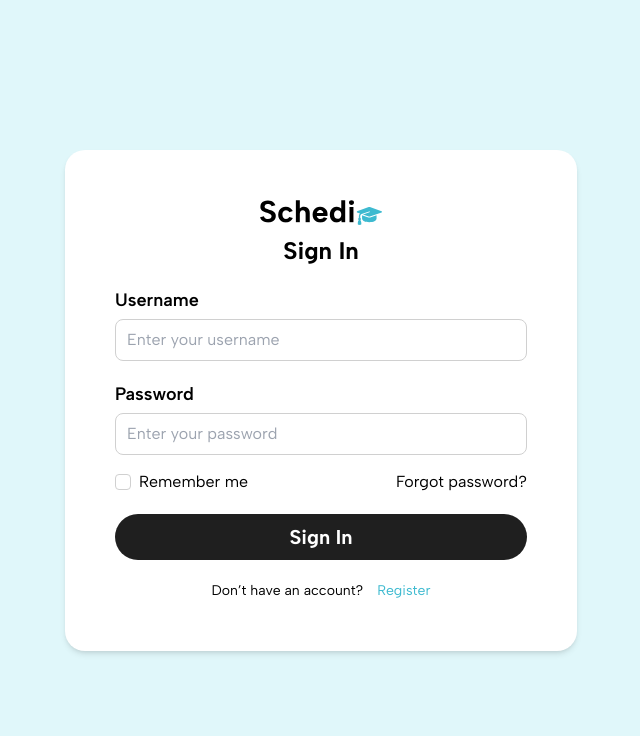
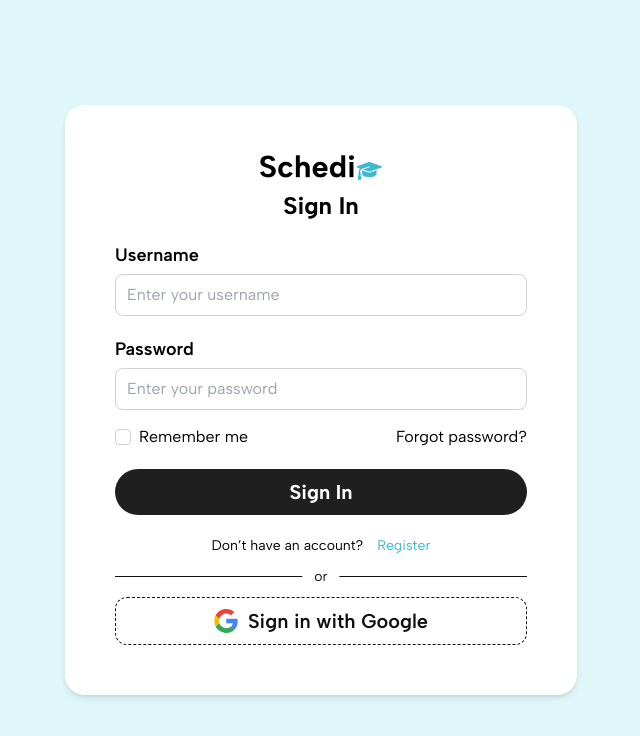
Before and after one commit to zflukz/Schedio, a React (Create React App) app in the folder client/: page /signin in a window 1280 px wide. Shown: the top 736 px of the page, without its empty margins (319-959 px from the left). Built offline with nearby package versions, Linux system fonts and the light colour scheme.

Commit message:
Fix SignIn page with add sign in with google

```diff
--- a/client/src/component/Sign In.tsx
+++ b/client/src/component/Sign In.tsx
@@ -120,7 +120,7 @@ const AuthForm: React.FC<AuthFormProps> = ({ mode, onSubmit, backendError }) =>
 
         <button
           type="submit"
-          className="w-full mb-[20px] text-[20px] font-bold bg-night-default text-white py-2 rounded-full hover:bg-night-hover transition"
+          className="w-full mb-[20px] text-[20px] font-bold bg-night-default text-white py-2 rounded-full hover:bg-night-hover transition hover:shadow-md"
         >
           {mode === "signin" ? "Sign In" : "Register"}
         </button>
@@ -136,6 +136,27 @@ const AuthForm: React.FC<AuthFormProps> = ({ mode, onSubmit, backendError }) =>
               >
                 Register
               </button>
+              <div className="relative flex items-center my-[20px] w-full">
+                {/* เส้น */}
+                <div className="flex-grow border-t border-text-black"></div>
+
+                {/* คำว่า or */}
+                <span className="absolute left-1/2 transform -translate-x-1/2 bg-white px-3 text-text-black font-normal">
+                  or
+                </span>
+              </div>
+              <button
+                type="button"
+                className="w-full font-semibold mt-[20px] text-[20px] border border-dashed  border-text-black bg-white text-text-black py-2 rounded-[12px] flex items-center justify-center hover:shadow-md transition"
+              >
+                <img
+                  src="/Google Icon Logo.svg"
+                  alt="Google Logo"
+                  className="w-[24px] h-[24px] mr-[10px] "
+                />
+                <span>Sign in with Google</span>
+              </button>
+
             </>
           ) : (
             <>
```
Also changed, not shown: client/public/Google Icon Logo.svg (added).
